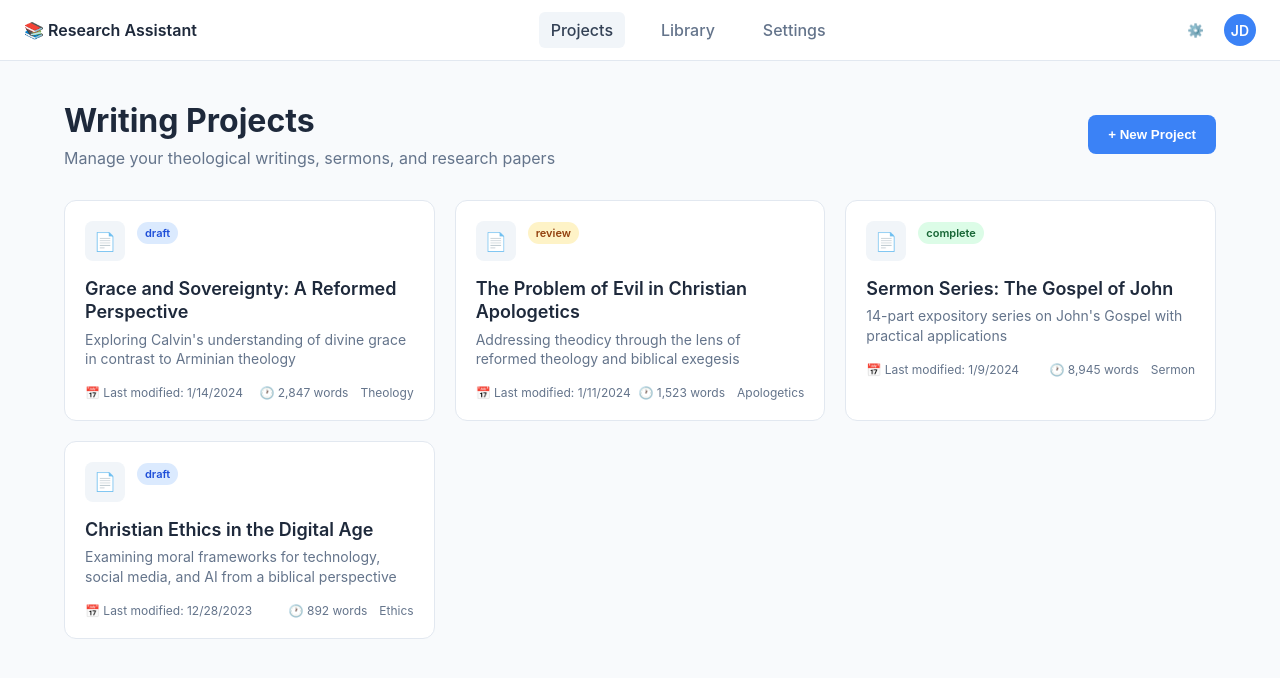
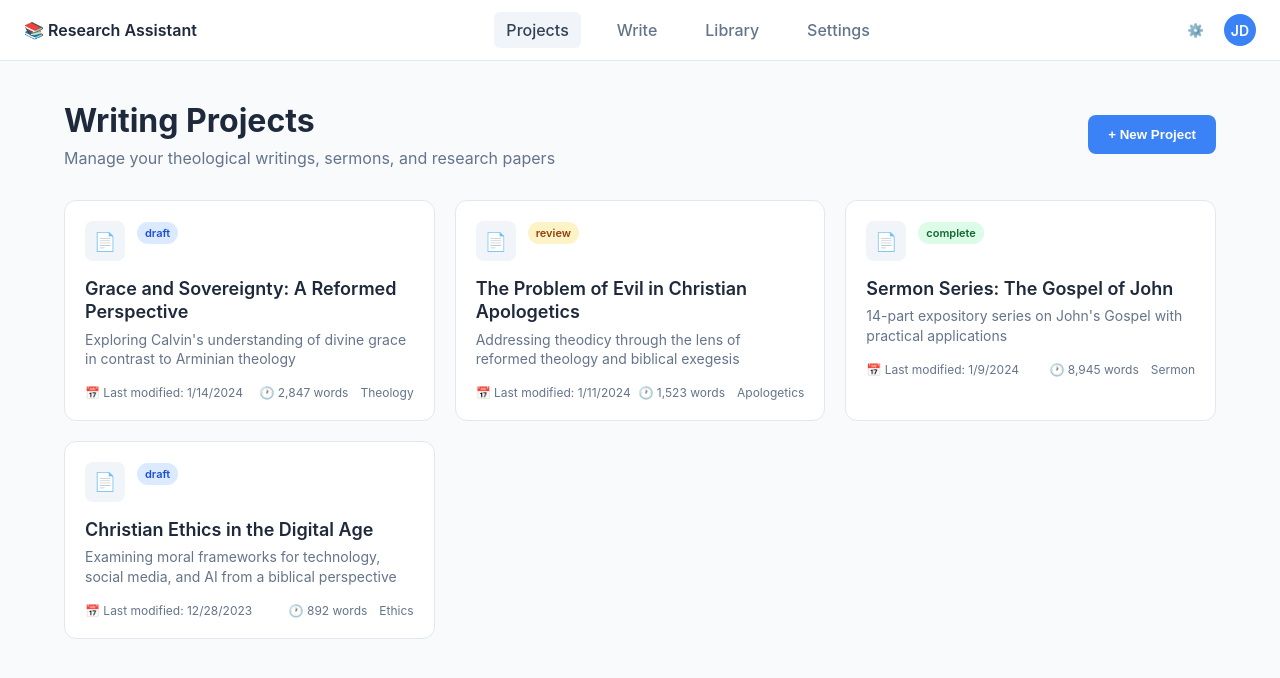
Before and after one commit to lukemiller22/research-assistant, a plain HTML site: page projects.html in a window 1280 px wide. Drawn offline with Linux system fonts and the light colour scheme.

Commit message:
Update projects.html

```diff
--- a/projects.html
+++ b/projects.html
@@ -259,7 +259,8 @@
         </div>
         <nav class="nav">
             <a href="projects.html" class="active">Projects</a>
-            <a href="test.html">Library</a>
+            <a href="writing.html">Write</a>
+            <a href="library.html">Library</a>
             <a href="#settings">Settings</a>
         </nav>
         <div class="user-menu">
```
